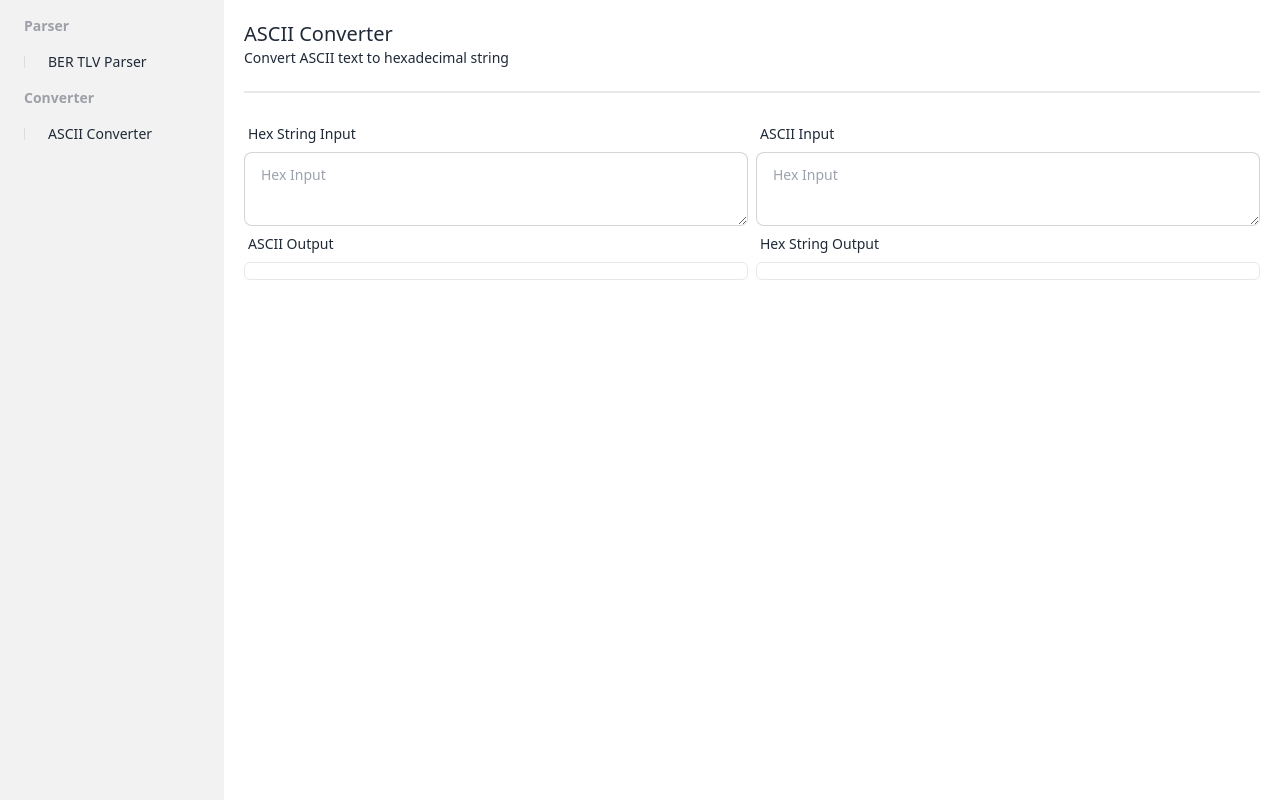
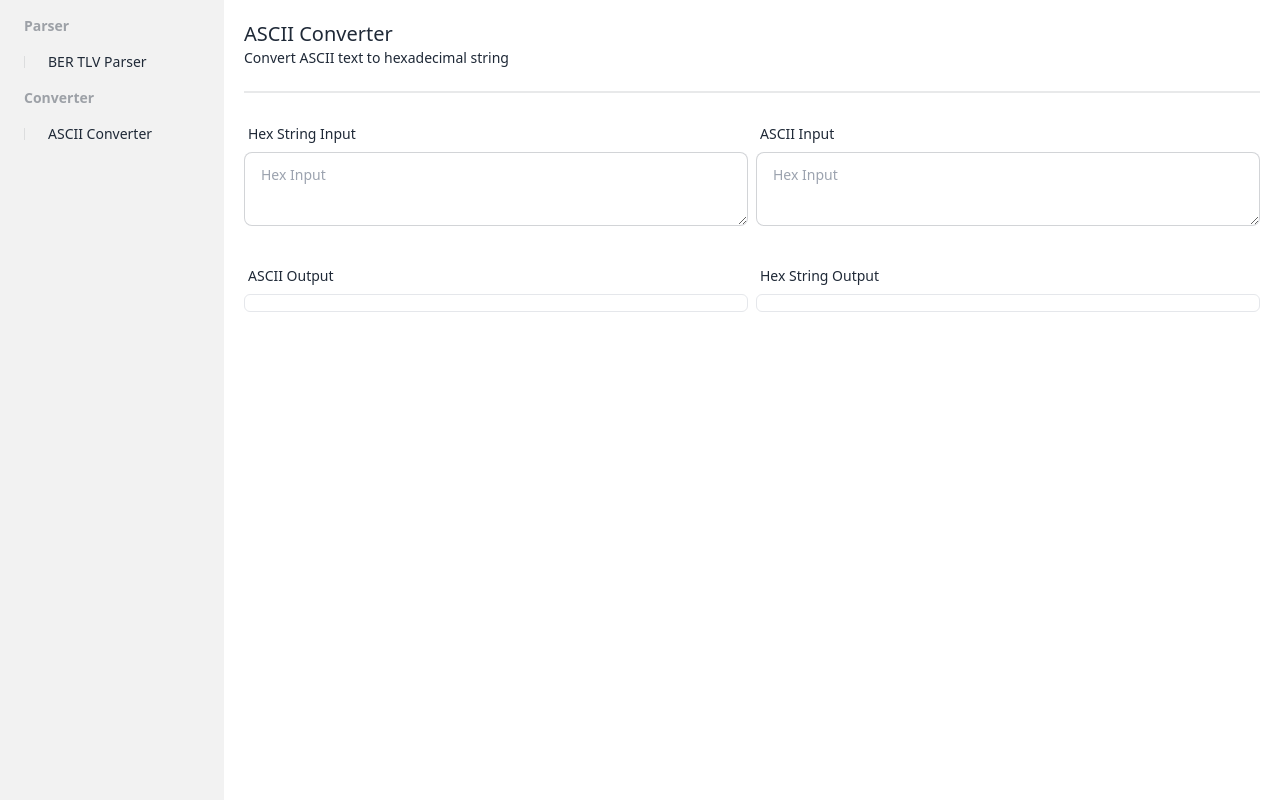
Before and after one commit to asyarifstudio/devkit, a SvelteKit app: page /converter/ascii in a window 1280 px wide. Built offline with nearby package versions, Linux system fonts and the light colour scheme.

Commit message:
improve error message

```diff
--- a/src/routes/converter/ascii/+page.svelte
+++ b/src/routes/converter/ascii/+page.svelte
@@ -37,13 +37,14 @@
     <div>
         <label class="form-control w-full">
             <div class="label">
-              <span class="label-text">Hex String Input</span>
-              {#if errorHex}
-              <span class="label-text-alt text-error">{errorHex}</span>
-              {/if}
+                <span class="label-text">Hex String Input</span>
 
-            </div>
+              </div>
             <textarea class="textarea textarea-bordered roundednon w-full h-full" placeholder="Hex Input" bind:value={inputHex}></textarea>
+            <div class="label">
+                <span class="label-text-alt text-error" class:text-white={!errorHex}>{errorHex}</span>
+
+              </div>
         </label>
 
         <label class="form-control w-full">
@@ -61,13 +62,13 @@
     <div>
         <label class="form-control w-full">
             <div class="label">
-              <span class="label-text">ASCII Input</span>
-              {#if errorAscii}
-              <span class="label-text-alt text-error">{errorAscii}</span>
-              {/if}
+                <span class="label-text">ASCII Input</span>
+              </div>
+            <textarea class="textarea textarea-bordered roundednon w-full h-full" placeholder="Hex Input" bind:value={inputAscii}></textarea>
+            <div class="label">
+                <span class="label-text-alt text-error" class:text-white={!errorAscii}>{errorAscii}</span>
 
-            </div>
-            <textarea class="textarea textarea-bordered roundednon w-full h-full" placeholder="Hex Input" bind:value={inputAscii}></textarea>
+              </div>
         </label>
 
         <label class="form-control w-full">
--- a/src/routes/parser/tlv/+page.svelte
+++ b/src/routes/parser/tlv/+page.svelte
@@ -28,12 +28,14 @@ import type { TLV } from "$lib/engines/tlv/tlv";
         <label class="form-control w-full">
             <div class="label">
                 <span class="label-text">TLV Hex string</span>
+              </div>
+            <textarea class="textarea textarea-bordered w-full h-full" placeholder="TLV Hexadecimal String" bind:value={input}></textarea>
+            <div class="label">
                 {#if error}
                 <span class="label-text-alt text-error">{error}</span>
                 {/if}
 
               </div>
-            <textarea class="textarea textarea-bordered w-full h-full" placeholder="TLV Hexadecimal String" bind:value={input}></textarea>
         </label>
 
     </div>
@@ -41,9 +43,6 @@ import type { TLV } from "$lib/engines/tlv/tlv";
         <label class="form-control w-full">
             <div class="label">
               <span class="label-text">TLV Structure</span>
-              {#if error}
-              <span class="label-text-alt text-error">{error}</span>
-              {/if}
             </div>
             {#if !error}
             <div class="rounded-md border p-2 text-sm">
```
Lines whose indentation alone changed are shown as unchanged.
